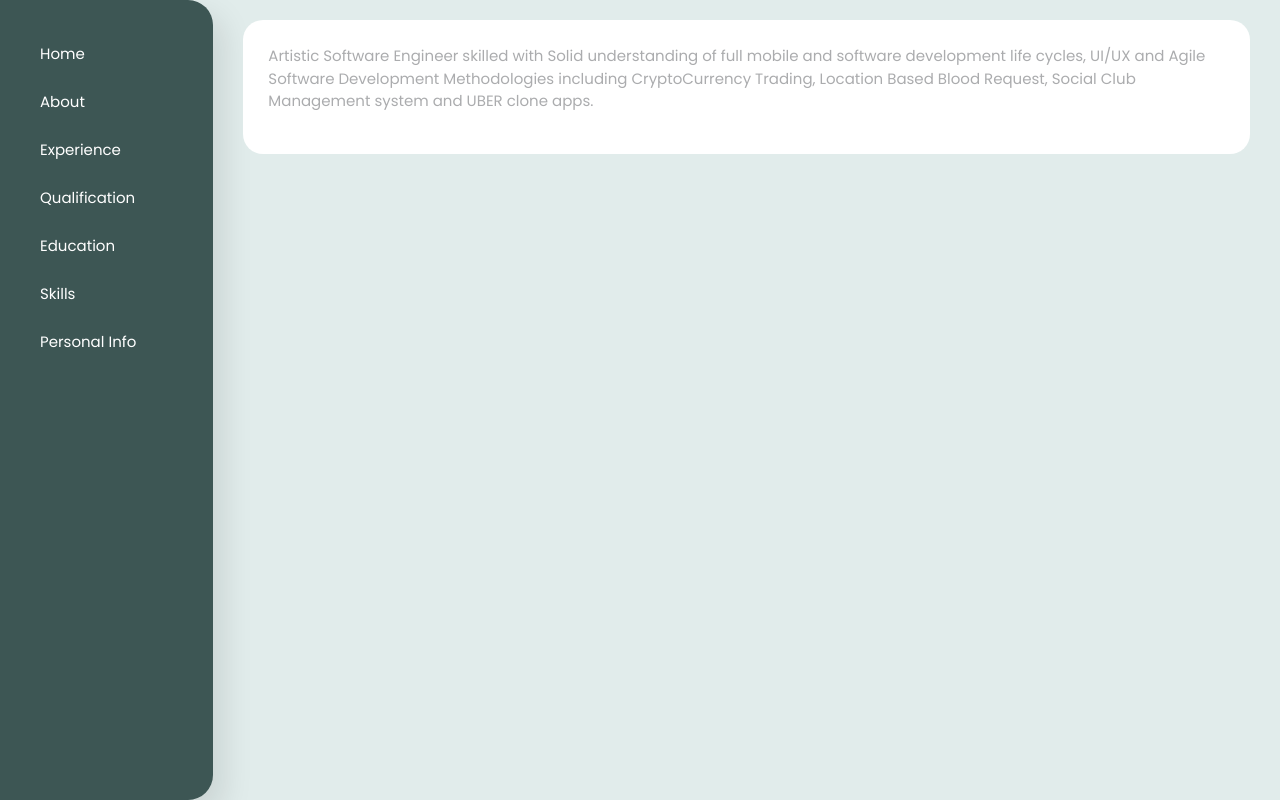
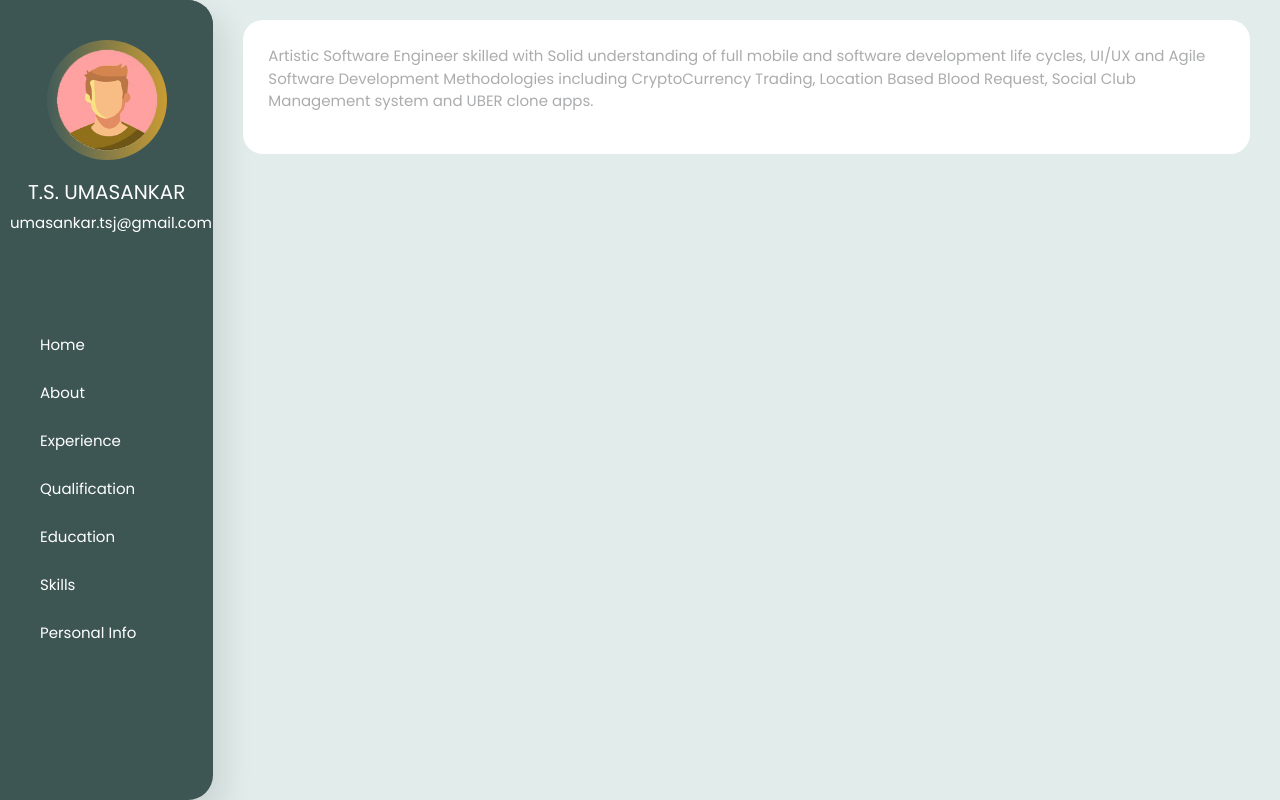
Before and after one commit to umasankar-ts/react-resume, a React (Create React App) app: page / in a window 1280 px wide. Both pictures are taken after a click on the button "Proceed". Built offline with nearby package versions, Linux system fonts and the light colour scheme; a web font is replaced by a local one.

Commit message:
Update SidebarComponent.js

```diff
--- a/src/component/SidebarComponent.js
+++ b/src/component/SidebarComponent.js
@@ -4,6 +4,13 @@ class SidebarComponent extends Component {
     render() {
         return (
             <div className="sidebar-content">
+                <div className="primary-dark-bg profile-pic-section" align="center">
+                    <div className="profile-pic-border">
+                    <img src="/images/profile-pic.png" className="img-fluid profile-image"/>
+                    </div>
+                    <h5 className="white-font margin-t-20">T.S. UMASANKAR</h5>
+                    <p className="white-font">umasankar.tsj@gmail.com</p>
+                </div>
                 <ul className="sidebar-nav-menu">
                     <li><a href="#"> <i className="lni-home sidebar-nav-menu-icon secondary-dark-font"></i>Home</a></li>
                     <li><a href="#"> <i className="lni-list sidebar-nav-menu-icon secondary-dark-font"></i>About</a></li>
```
